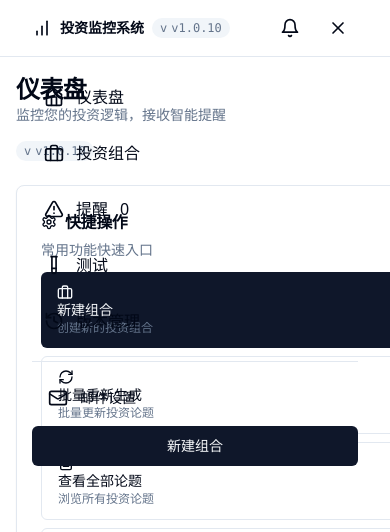
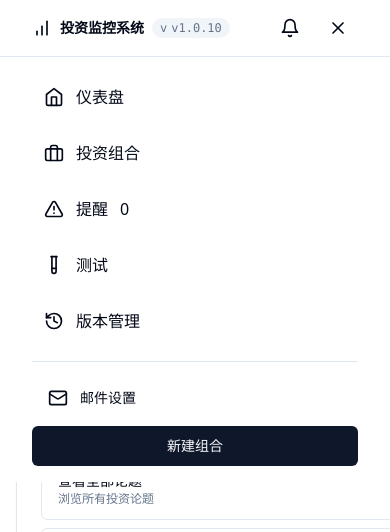
Before and after one commit to maomaoaichibing/investment-monitor, a Next.js app: page / in a window 390 px wide. Both pictures are taken after a click on the button 338 px from the left and 28 px from the top of the page. Shown: the top 532 px of the page. Built offline with nearby package versions, Linux system fonts and the light colour scheme; no server answers; the database is empty.

Commit message:
fix: mobile menu backdrop for better click handling

```diff
--- a/src/components/layout/site-header.tsx
+++ b/src/components/layout/site-header.tsx
@@ -123,8 +123,15 @@ function MobileMenu({ unreadAlertCount }: { unreadAlertCount: number }) {
 
       {/* 移动端菜单 */}
       {isOpen && (
-        <div className="fixed inset-0 top-14 z-50 bg-background border-t md:hidden">
-          <nav className="container py-4 flex flex-col gap-2">
+        <>
+          {/* 背景遮罩 - 点击关闭 */}
+          <div
+            className="fixed inset-0 top-14 z-40 bg-black/50 md:hidden"
+            onClick={() => setIsOpen(false)}
+          />
+          {/* 菜单内容 */}
+          <div className="fixed inset-x-0 top-14 z-50 bg-background border-t md:hidden">
+            <nav className="container py-4 flex flex-col gap-2">
             {navItems.map((item) => (
               <Link
                 key={item.href}
@@ -155,7 +162,8 @@ function MobileMenu({ unreadAlertCount }: { unreadAlertCount: number }) {
               </Link>
             </div>
           </nav>
-        </div>
+          </div>
+        </>
       )}
     </>
   )
```
Also changed, not shown: .codebuddy/automations/alert-impact-analyzer-2/memory.md, .codebuddy/automations/alert-impact-analyzer-4/memory.md, .codebuddy/automations/alert-impact-analyzer-5/memory.md, .codebuddy/automations/alert-impact-analyzer/memory.md.
